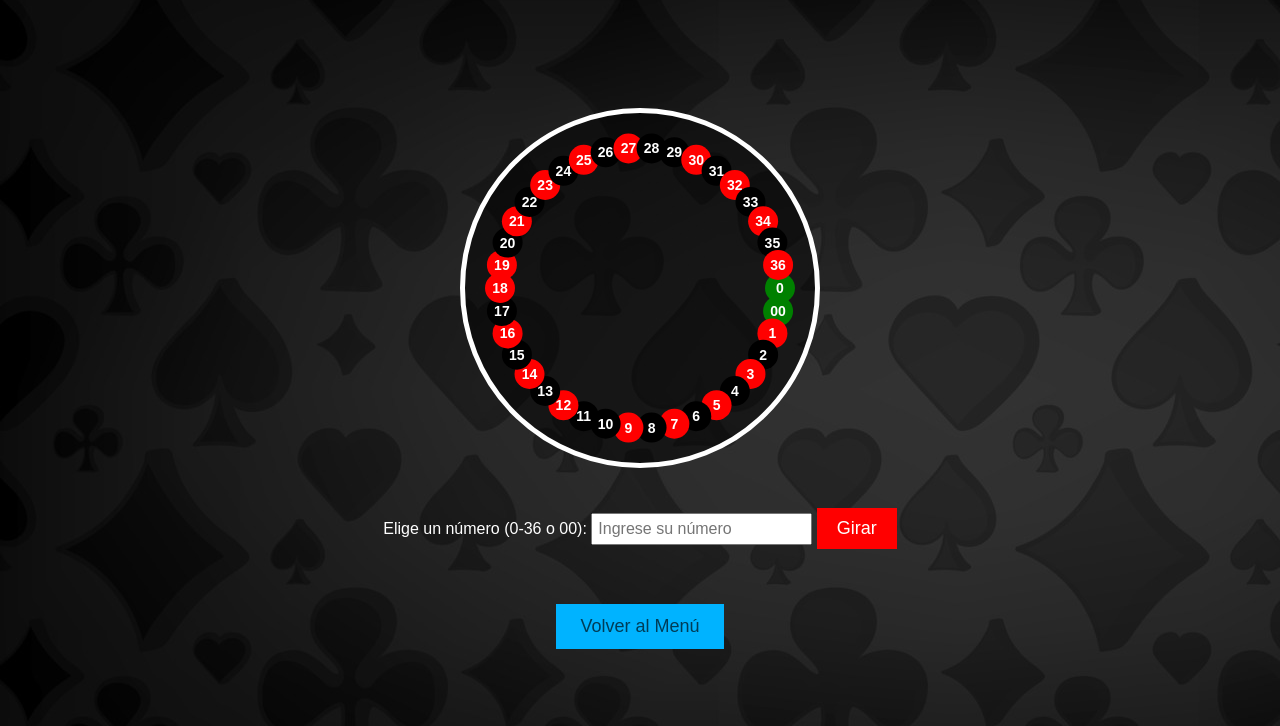
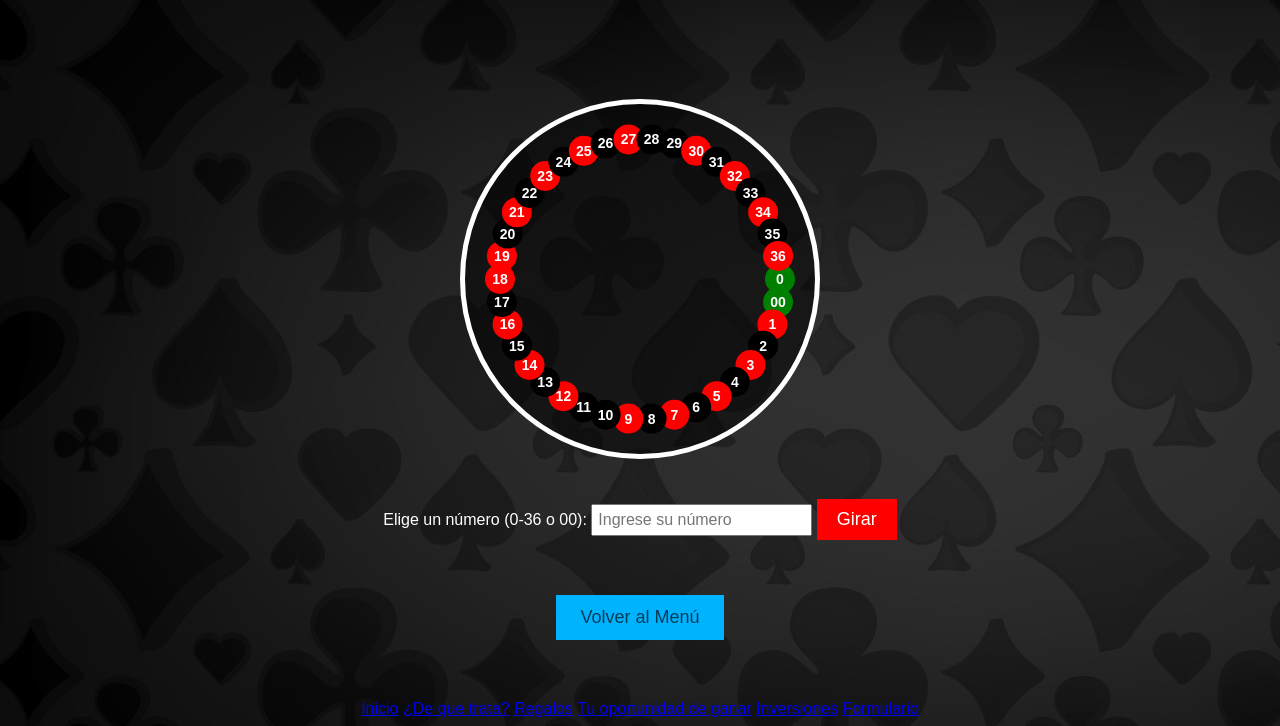
Before and after one commit to elliegn/proyecto, a plain HTML site: page ruleta.html in a window 1280 px wide. Shown: the part 90-816 px from the top of the page. Drawn offline with Linux system fonts and the light colour scheme.

Commit message:
encabezado ruleta.html

```diff
--- a/ruleta.html
+++ b/ruleta.html
@@ -26,5 +26,15 @@
         <button class="boton-menu" onclick="volverAlMenu()">Volver al Menú</button>
     </div>
     <script src="ruleta.js"></script>
+    <header>
+    <nav>
+      <a href="index.html">Inicio</a>
+      <a href="sorteo.html">¿De que trata?</a>
+      <a href= "REGALOS.html">Regalos</a>
+      <a href= "probabilidad.html">Tu oportunidad de ganar</a>
+      <a href="bolsa.html">Inversiones</a>
+      <a href="form.html">Formulario</a>
+    </nav>
+  </header>
 </body>
 </html>
```
